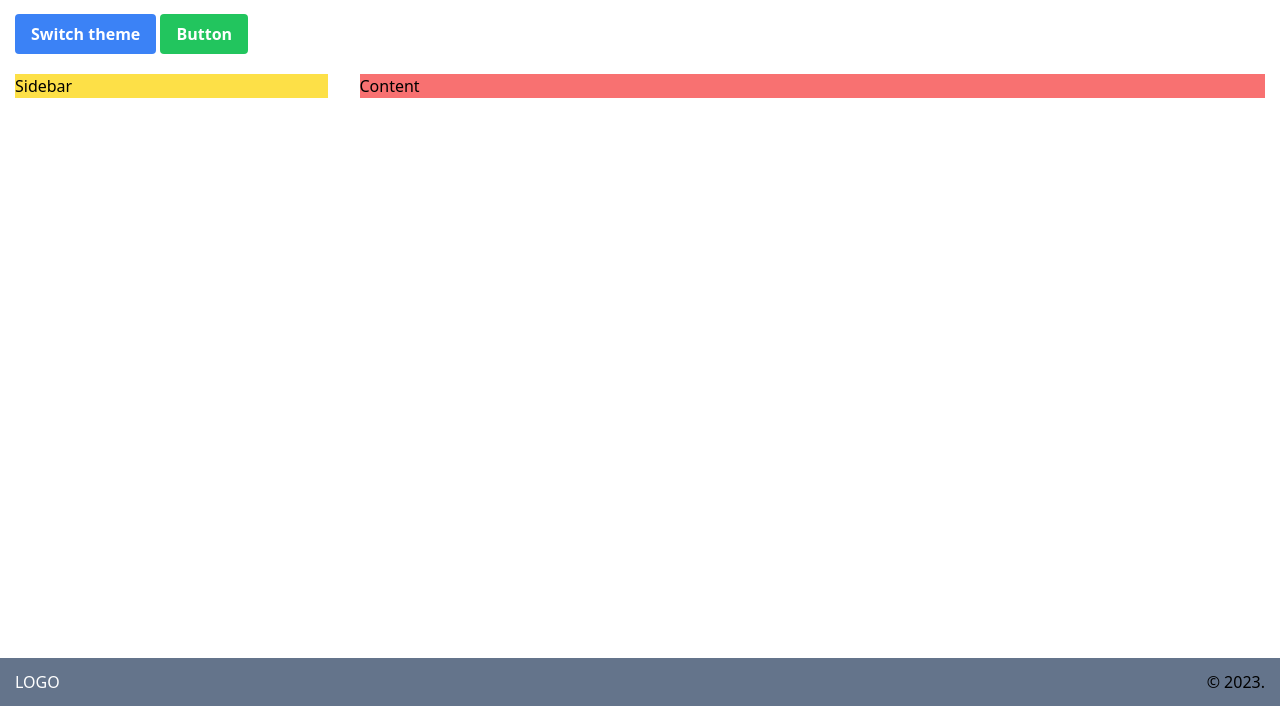
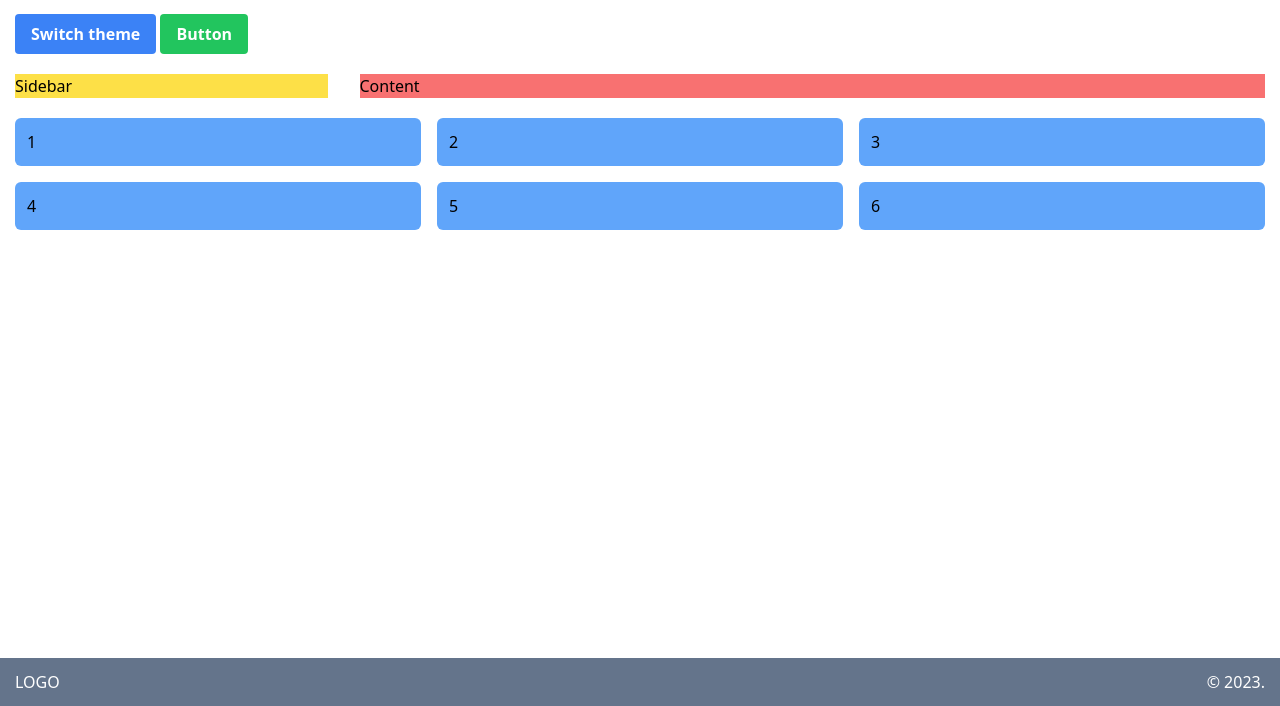
Before and after one commit to sharathdaniel/tailwind-basic, a website: page index.html in a window 1280 px wide. Shown: the part 94-800 px from the top of the page. Drawn offline with Linux system fonts and the light colour scheme.

Commit message:
grid system

```diff
--- a/index.html
+++ b/index.html
@@ -49,6 +49,15 @@
           <aside class="order-2 mt-5 w-1/4 flex-shrink-0 bg-yellow-300 md:order-1">Sidebar</aside>
           <section class="order-1 mt-5 w-full bg-red-400 md:order-2">Content</section>
         </div>
+
+        <div class="mt-5 grid gap-4 md:grid-cols-2 lg:grid-cols-3">
+          <div class="rounded-md bg-blue-400 p-3">1</div>
+          <div class="rounded-md bg-blue-400 p-3">2</div>
+          <div class="rounded-md bg-blue-400 p-3">3</div>
+          <div class="rounded-md bg-blue-400 p-3">4</div>
+          <div class="rounded-md bg-blue-400 p-3">5</div>
+          <div class="rounded-md bg-blue-400 p-3">6</div>
+        </div>
       </div>
 
       <div class="mt-auto">
@@ -57,7 +66,7 @@
             <div class="flex items-center justify-between">
               <div class="flex shrink-0 uppercase text-white">logo</div>
 
-              <p class="">&copy; 2023.</p>
+              <p class="text-white">&copy; 2023.</p>
             </div>
           </div>
         </div>
```
Also changed, not shown: assets/styles/styles.css.
